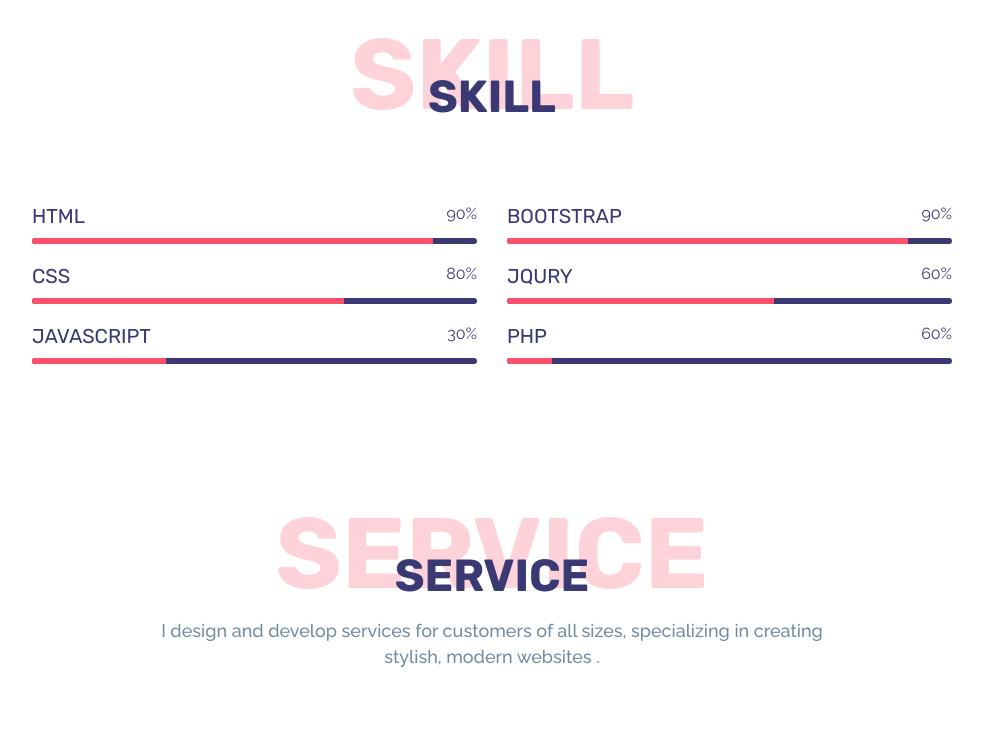
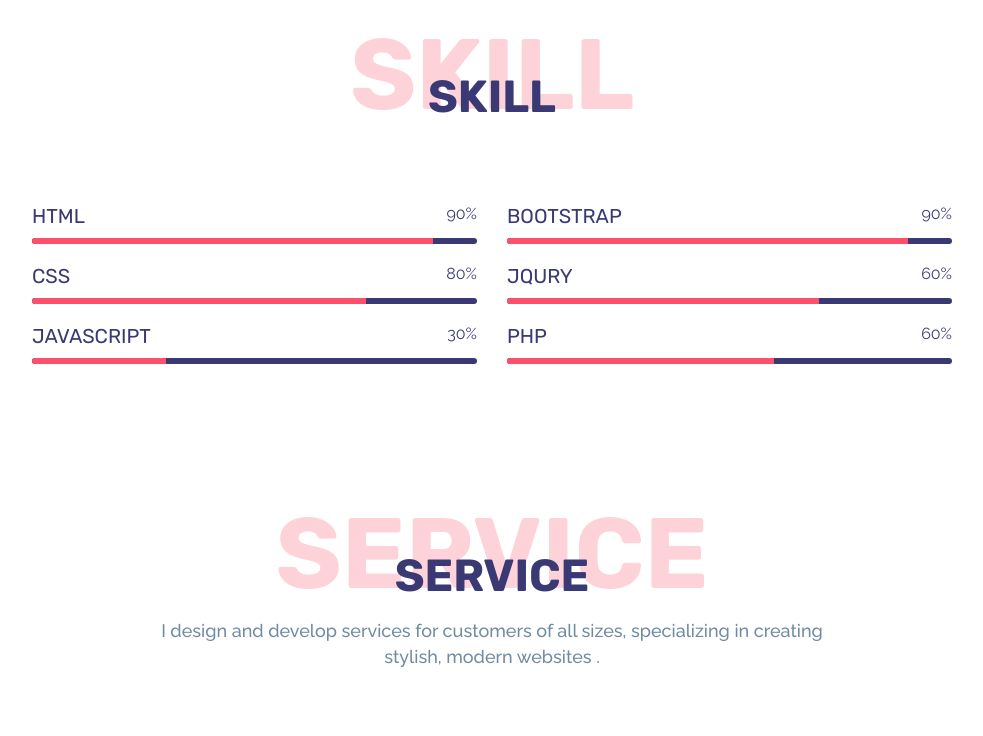
Before and after one commit to ab-farhan/portfolio, a plain HTML site: page index.html in a window 1280 px wide. Shown: the part 1366-2102 px from the top of the page, without its empty margins (148-1131 px from the left). Drawn offline with Linux system fonts and the light colour scheme.

Commit message:
Update style.css

```diff
--- a/css/style.css
+++ b/css/style.css
@@ -458,11 +458,11 @@ span {
   animation: html 1s;
 }
 .skill_part .progress_item .progress_bar .progress_bar_inner.css {
-  width: 70%;
+  width: 75%;
   animation: css 1s;
 }
 .skill_part .progress_item .progress_bar .progress_bar_inner.jqury {
-  width: 60%;
+  width: 70%;
   animation: jqury 1s;
 }
 .skill_part .progress_item .progress_bar .progress_bar_inner.bootstrap {
@@ -474,7 +474,7 @@ span {
   animation: javascript 1s;
 }
 .skill_part .progress_item .progress_bar .progress_bar_inner.php {
-  width: 10%;
+  width: 60%;
   animation: php 1s;
 }
 @keyframes html {
@@ -498,7 +498,7 @@ span {
     width: 0;
   }
   100% {
-    width: 60%;
+    width: 70%;
   }
 }
 @keyframes bootstrap {
@@ -522,7 +522,7 @@ span {
     width: 0;
   }
   100% {
-    width: 10%;
+    width: 60%;
   }
 }
 /* ------------------------ skill_part end here ------------------------  */
```
